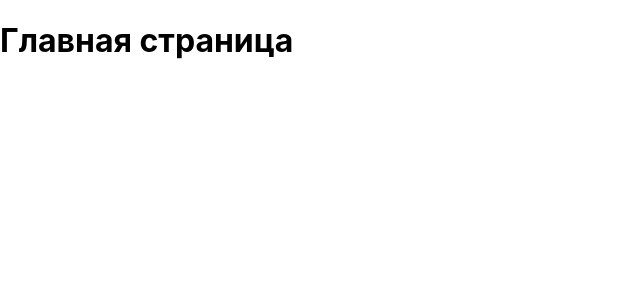
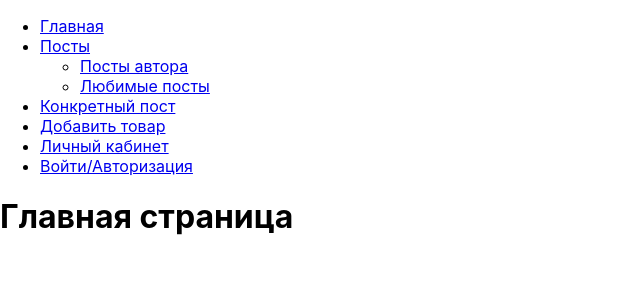
Before and after one commit to PB0TABO4KE/travel_blog, a React (Create React App) app: page / in a window 1280 px wide. Shown: the top 300 px of the page, without its empty margins (0-640 px from the left). Built offline with nearby package versions, Linux system fonts and the light colour scheme.

Commit message:
добавил с главной страницы линки на дочерние страницы

```diff
--- a/src/App.jsx
+++ b/src/App.jsx
@@ -1,4 +1,4 @@
-import { Routes, Route } from "react-router-dom";
+import { Routes, Route, Link } from "react-router-dom";
 import Main from "./pages/Main"
 import Posts from "./pages/Posts"
 import CurrentPost from "./pages/CurrentPost"
@@ -9,6 +9,19 @@ import './index.css';
 
 function App() {
   return <>
+    <ul className="menu">
+      <li><Link to="/">Главная</Link></li>
+      <li><Link to="/posts">Посты</Link>
+        <ul>
+          <li><Link to="/posts/author/PB0TA_B_O4KE">Посты автора</Link></li>
+          <li><Link to="/posts/favorites">Любимые посты</Link></li>
+        </ul>
+      </li>
+      <li><Link to="/post/69">Конкретный пост</Link></li>
+      <li><Link to="/post/add">Добавить товар</Link></li>
+      <li><Link to="/profile">Личный кабинет</Link></li>
+      <li><Link to="/auth">Войти/Авторизация</Link></li>
+    </ul>
     <Routes>
       <Route path="/" element={<Main />} />
       <Route path="/posts" element={<Posts />} />
```
